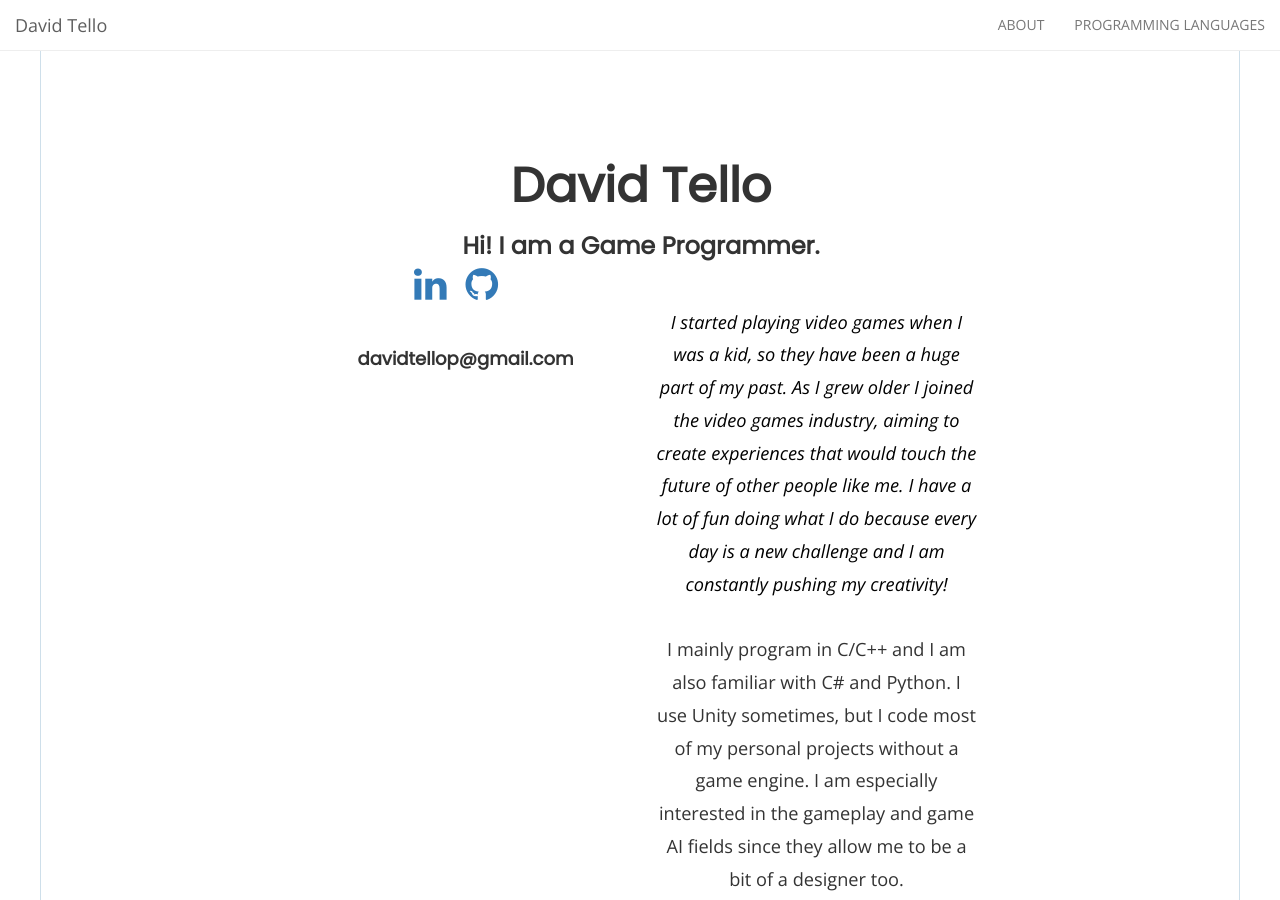
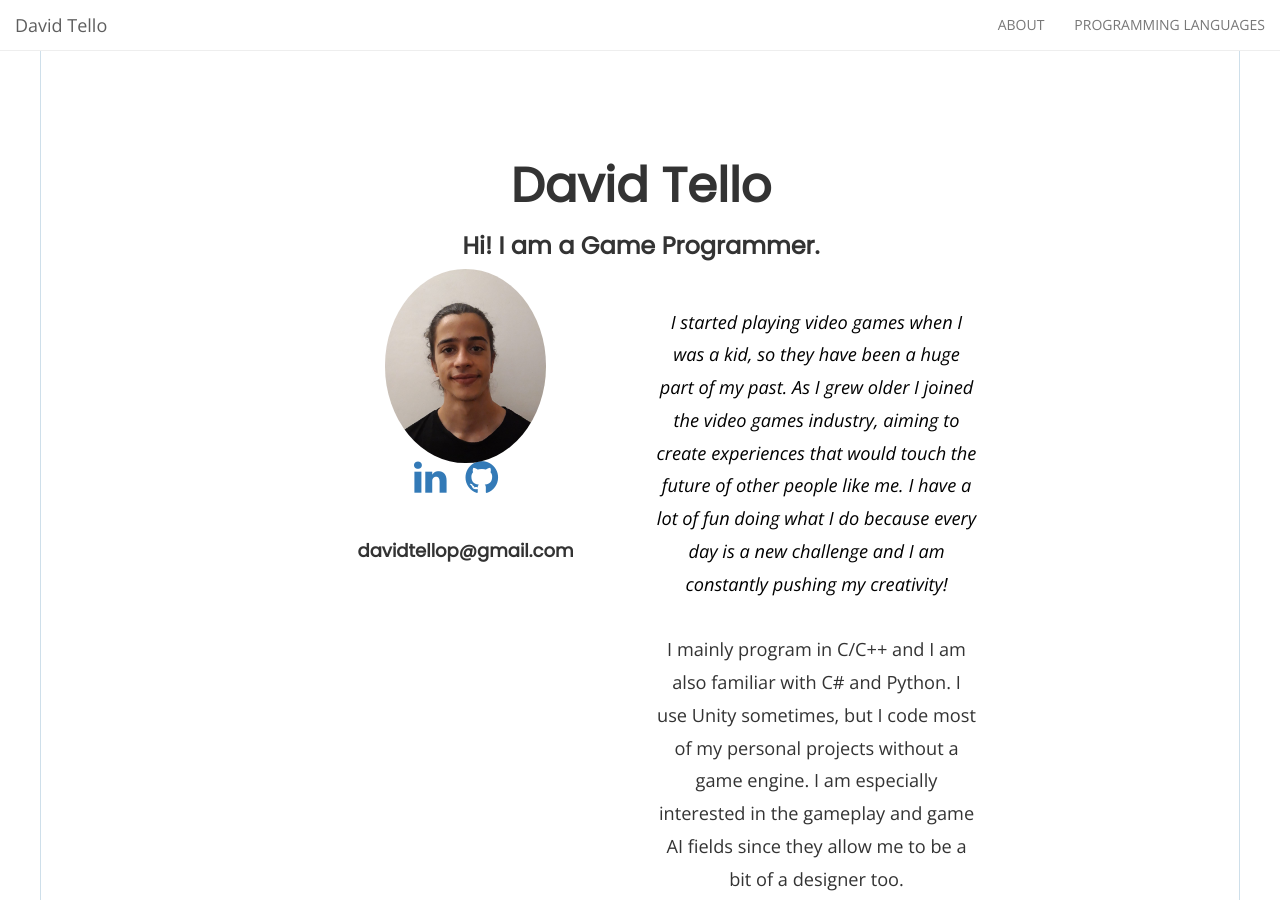
Before and after one commit to DavidTello1/Website, a Jekyll site: the page built from index.html, in a window 1280 px wide and 900 px high. Built offline with Jekyll 4.4.1, drawn with Linux system fonts in a browser that asks for light colours; nearby versions of some CDN libraries; the list of posts is cut into pages by our own code.

Commit message:
Update about.yml

```diff
--- a/_data/about.yml
+++ b/_data/about.yml
@@ -1,5 +1,5 @@
 ---
 intro: I started playing video games when I was a kid, so they have been a huge part of my past. As I grew older I joined the video games industry, aiming to create experiences that would touch the future of other people like me. I have a lot of fun doing what I do because every day is a new challenge and I am constantly pushing my creativity!
 outro: I mainly program in C/C++ and I am also familiar with C# and Python. I use Unity sometimes, but I code most of my personal projects without a game engine. I am especially interested in the gameplay and game AI fields since they allow me to be a bit of a designer too.
-featured_image: ''
+featured_image: '/img/Picture.png'
 ---
```
